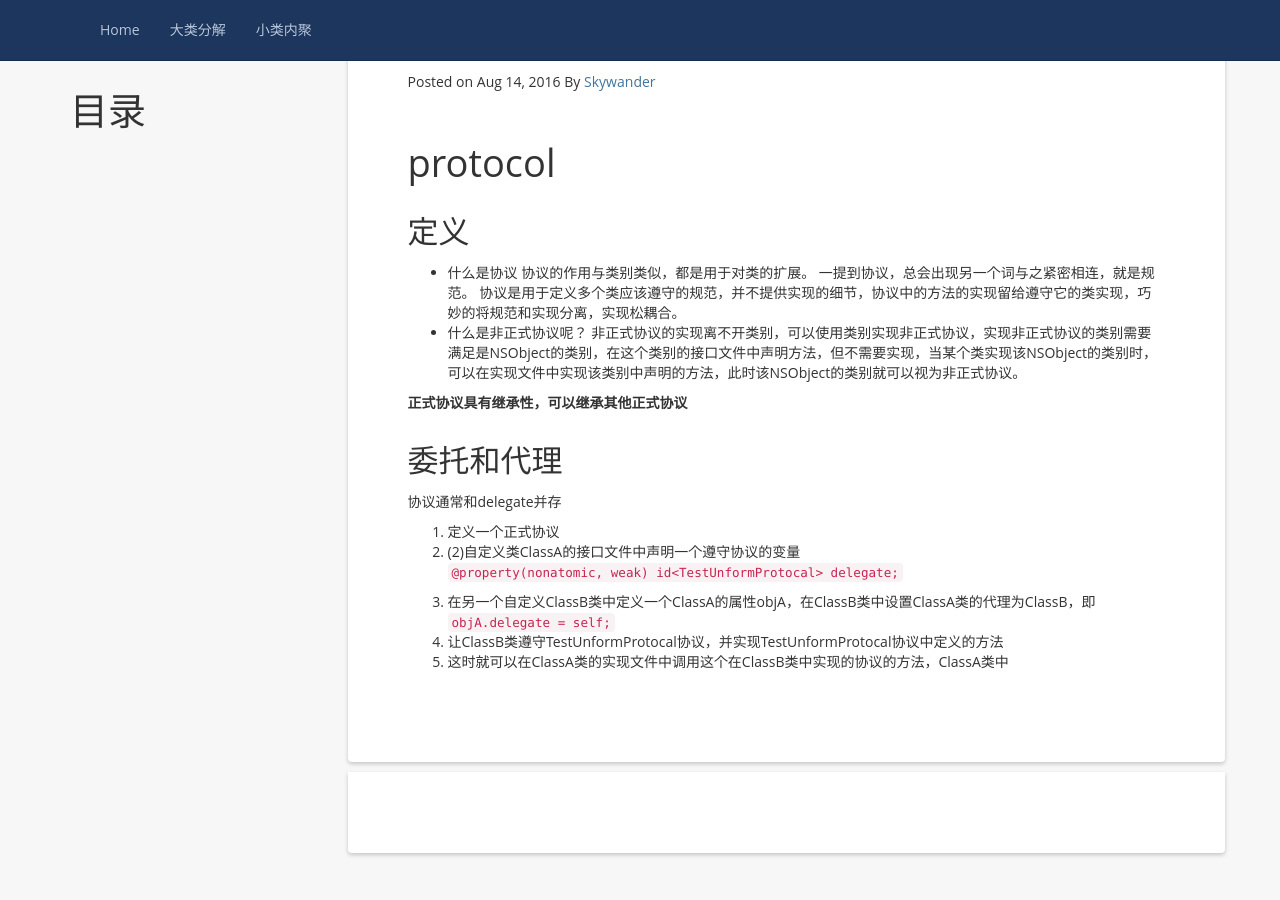
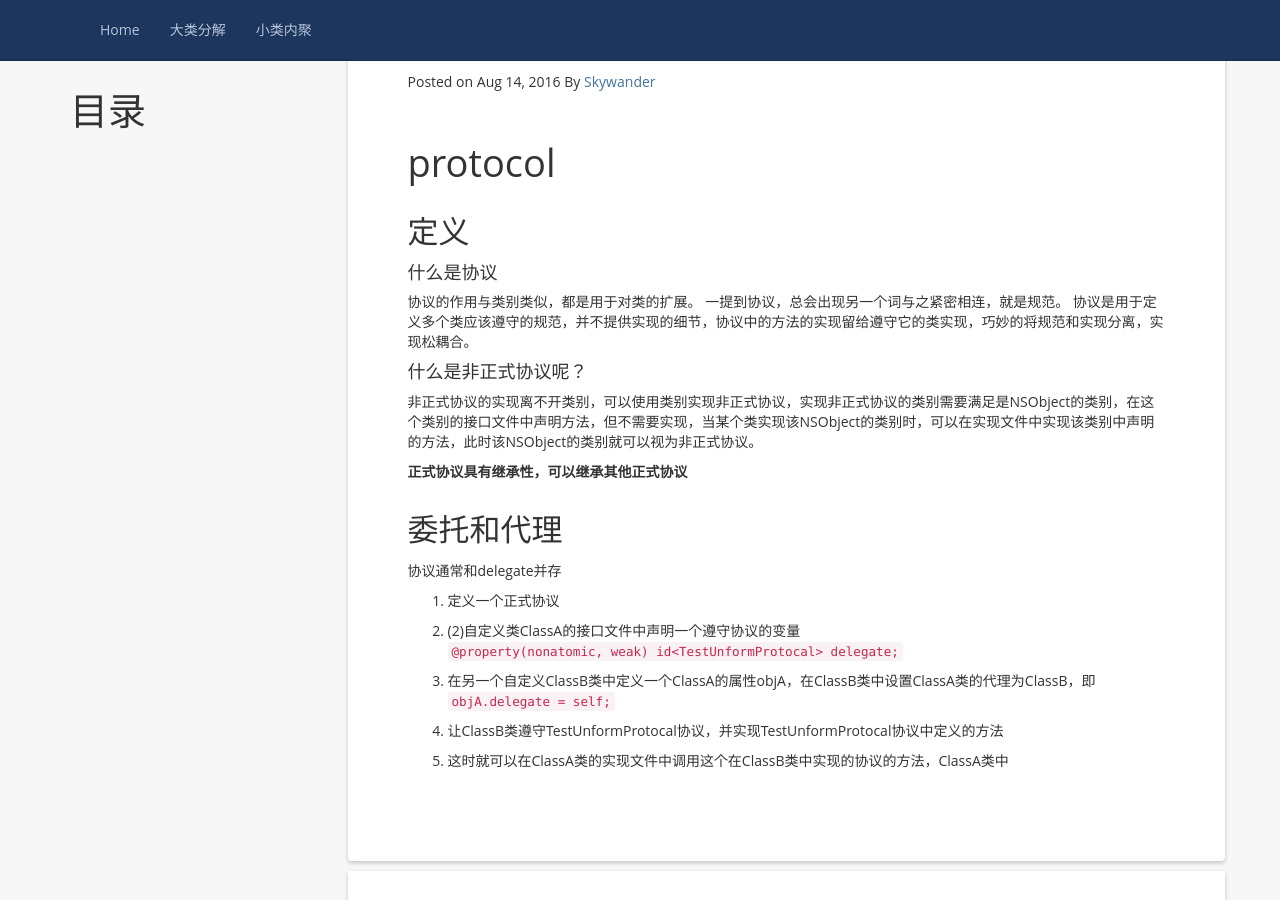
Before and after one commit to encong/encong.github.io, a Jekyll site: the page built from _posts/2016-08-15-基础知识-1.3-protocol.md, in a window 1280 px wide and 900 px high, scrolled down 363 px. Built offline with Jekyll 4.4.1, drawn with Linux system fonts in a browser that asks for light colours; comment, search, counter and statistics services are not loaded.

```diff
--- a/_posts/2016-08-15-基础知识-1.3-protocol.md
+++ b/_posts/2016-08-15-基础知识-1.3-protocol.md
@@ -10,11 +10,13 @@ tag: Module
 
 ## 定义
 
-* 什么是协议
+#### 什么是协议
+
 协议的作用与类别类似，都是用于对类的扩展。
 一提到协议，总会出现另一个词与之紧密相连，就是规范。
 协议是用于定义多个类应该遵守的规范，并不提供实现的细节，协议中的方法的实现留给遵守它的类实现，巧妙的将规范和实现分离，实现松耦合。
-* 什么是非正式协议呢？
+#### 什么是非正式协议呢？
+
 非正式协议的实现离不开类别，可以使用类别实现非正式协议，实现非正式协议的类别需要满足是NSObject的类别，在这个类别的接口文件中声明方法，但不需要实现，当某个类实现该NSObject的类别时，可以在实现文件中实现该类别中声明的方法，此时该NSObject的类别就可以视为非正式协议。
 
 **正式协议具有继承性，可以继承其他正式协议**
@@ -23,9 +25,12 @@ tag: Module
 
 协议通常和delegate并存
 1. 定义一个正式协议
+
 2. (2)自定义类ClassA的接口文件中声明一个遵守协议的变量`@property(nonatomic, weak) id<TestUnformProtocal> delegate;
 `
 
 3. 在另一个自定义ClassB类中定义一个ClassA的属性objA，在ClassB类中设置ClassA类的代理为ClassB，即`objA.delegate = self;`
+
 4. 让ClassB类遵守TestUnformProtocal协议，并实现TestUnformProtocal协议中定义的方法
+
 5. 这时就可以在ClassA类的实现文件中调用这个在ClassB类中实现的协议的方法，ClassA类中
```
